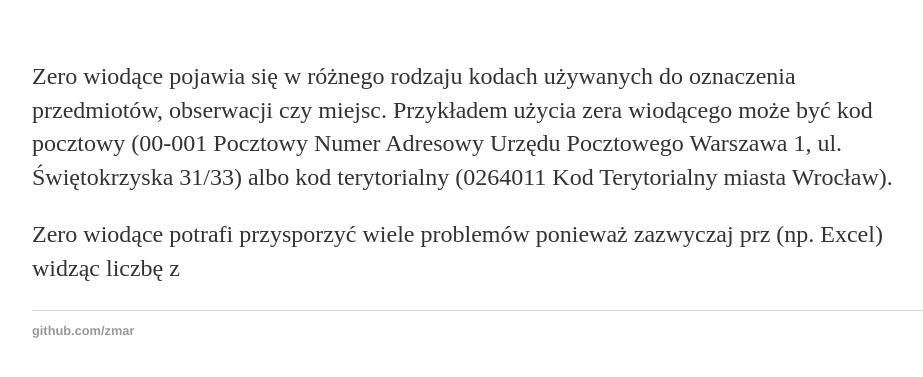
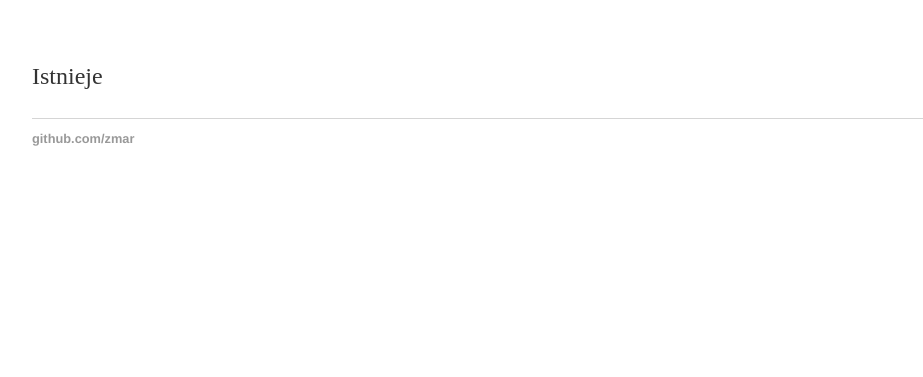
Before and after one commit to zmar/SmarteR_useR, a Jekyll site: the page built from _posts/2016-05-05-start.md, in a window 1280 px wide. Shown: the top 377 px of the page, without its empty margins (160-1083 px from the left). Built offline with Jekyll 4.4.1, drawn with Linux system fonts in a browser that asks for light colours.

Commit message:
Update 2016-05-05-start.md

```diff
--- a/_posts/2016-05-05-start.md
+++ b/_posts/2016-05-05-start.md
@@ -4,6 +4,4 @@ title: "Zero wiodące"
 date: 2016-05-05
 ---
 
-Zero wiodące pojawia się w różnego rodzaju kodach używanych do oznaczenia przedmiotów, obserwacji czy miejsc. Przykładem użycia zera wiodącego może być kod pocztowy (00-001 Pocztowy Numer Adresowy Urzędu Pocztowego Warszawa 1, ul. Świętokrzyska 31/33) albo kod terytorialny (0264011 Kod Terytorialny miasta Wrocław).
-
-Zero wiodące potrafi przysporzyć wiele problemów ponieważ zazwyczaj prz (np. Excel) widząc liczbę z
+Istnieje
```
